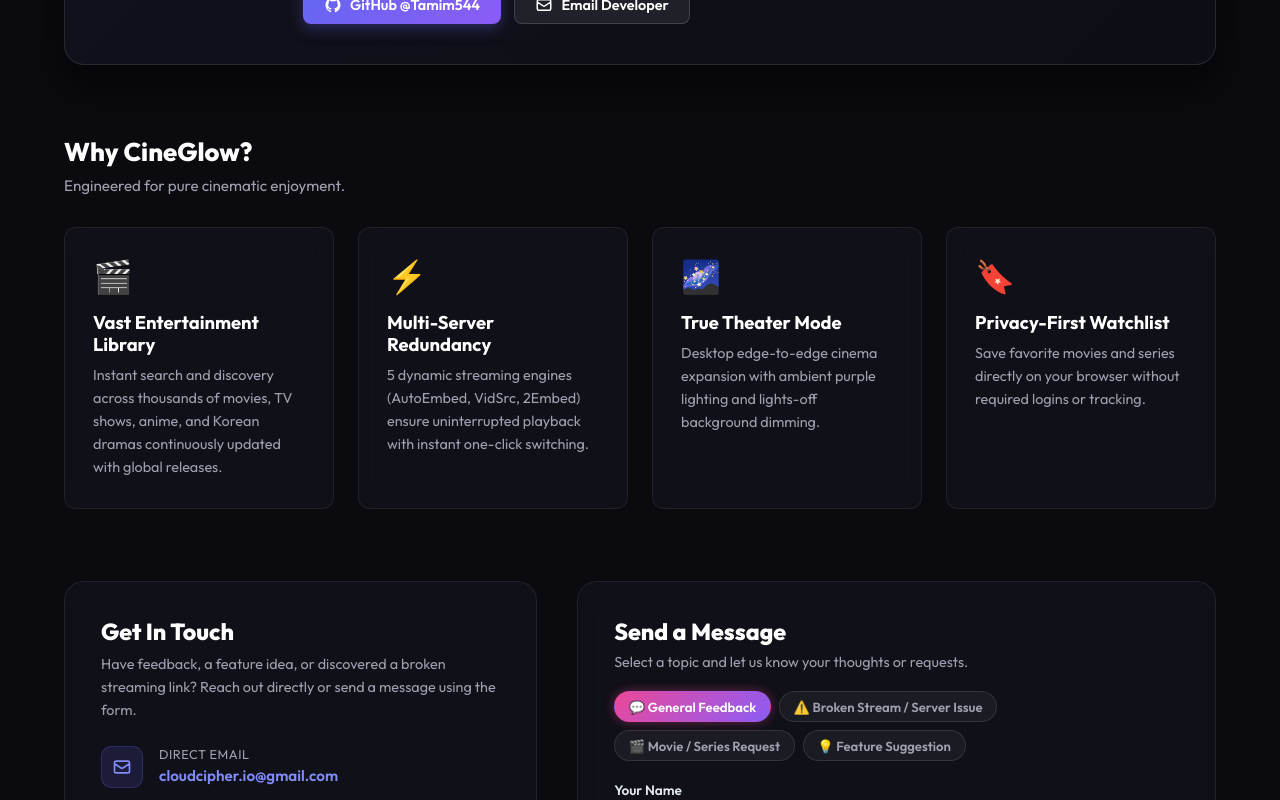
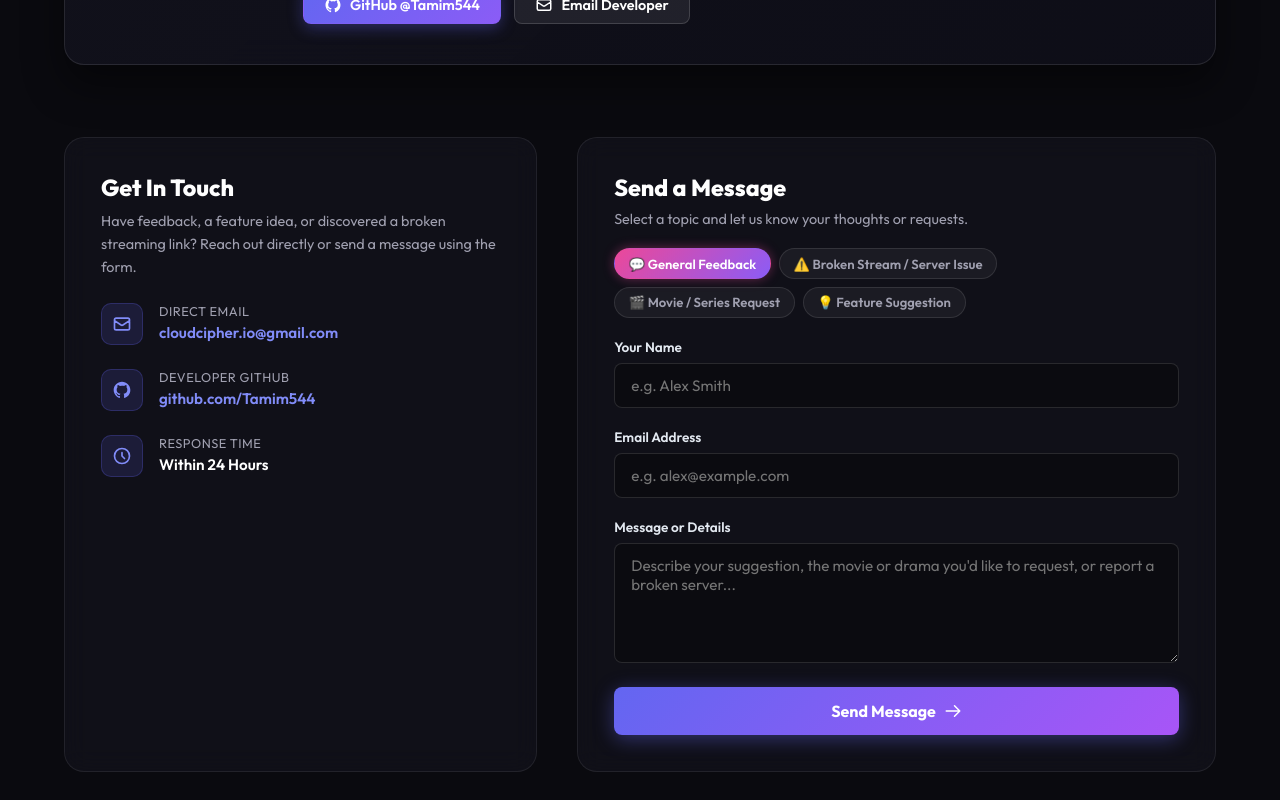
Before and after one commit to Tamim544/Cineglow--Streaming-Website, a Next.js app: page /about in a window 1280 px wide. Shown: the part 640-1440 px from the top of the page. Built offline with nearby package versions, Linux system fonts and the light colour scheme.

Commit message:
feat(about): remove 'Why CineGlow' features grid section

```diff
--- a/src/app/about/About.module.css
+++ b/src/app/about/About.module.css
@@ -234,61 +234,11 @@
   transform: translateY(-2px);
 }
 
-/* Features Grid */
-.featuresSection {
-  margin-bottom: 4.5rem;
-}
-
 .sectionHeading {
   font-size: 1.6rem;
   font-weight: 800;
   margin-bottom: 0.5rem;
   color: #ffffff;
-}
-
-.sectionSub {
-  color: var(--text-secondary);
-  margin-bottom: 2rem;
-  font-size: 0.95rem;
-}
-
-.featuresGrid {
-  display: grid;
-  grid-template-columns: repeat(auto-fit, minmax(260px, 1fr));
-  gap: 1.5rem;
-}
-
-.featureCard {
-  background: rgba(20, 20, 30, 0.6);
-  border: 1px solid rgba(255, 255, 255, 0.08);
-  border-radius: var(--radius-md);
-  padding: 1.75rem;
-  backdrop-filter: blur(12px);
-  transition: all 0.25s ease;
-}
-
-.featureCard:hover {
-  border-color: rgba(99, 102, 241, 0.4);
-  transform: translateY(-4px);
-  box-shadow: 0 10px 30px rgba(0, 0, 0, 0.35);
-}
-
-.featureIcon {
-  font-size: 2rem;
-  margin-bottom: 1rem;
-}
-
-.featureTitle {
-  font-size: 1.15rem;
-  font-weight: 700;
-  margin-bottom: 0.5rem;
-  color: #ffffff;
-}
-
-.featureDesc {
-  color: var(--text-secondary);
-  font-size: 0.9rem;
-  line-height: 1.6;
 }
 
 /* Contact & Feedback Section */
--- a/src/app/about/page.tsx
+++ b/src/app/about/page.tsx
@@ -121,47 +121,6 @@ export default function AboutPage() {
                 <span>Email Developer</span>
               </a>
             </div>
-          </div>
-        </div>
-      </section>
-
-      {/* Platform Features Grid */}
-      <section className={styles.featuresSection}>
-        <h2 className={styles.sectionHeading}>Why CineGlow?</h2>
-        <p className={styles.sectionSub}>Engineered for pure cinematic enjoyment.</p>
-
-        <div className={styles.featuresGrid}>
-          <div className={styles.featureCard}>
-            <div className={styles.featureIcon}>🎬</div>
-            <h3 className={styles.featureTitle}>Vast Entertainment Library</h3>
-            <p className={styles.featureDesc}>
-              Instant search and discovery across thousands of movies, TV shows, anime, and Korean dramas
-              continuously updated with global releases.
-            </p>
-          </div>
-
-          <div className={styles.featureCard}>
-            <div className={styles.featureIcon}>⚡</div>
-            <h3 className={styles.featureTitle}>Multi-Server Redundancy</h3>
-            <p className={styles.featureDesc}>
-              5 dynamic streaming engines (AutoEmbed, VidSrc, 2Embed) ensure uninterrupted playback with instant one-click switching.
-            </p>
-          </div>
-
-          <div className={styles.featureCard}>
-            <div className={styles.featureIcon}>🌌</div>
-            <h3 className={styles.featureTitle}>True Theater Mode</h3>
-            <p className={styles.featureDesc}>
-              Desktop edge-to-edge cinema expansion with ambient purple lighting and lights-off background dimming.
-            </p>
-          </div>
-
-          <div className={styles.featureCard}>
-            <div className={styles.featureIcon}>🔖</div>
-            <h3 className={styles.featureTitle}>Privacy-First Watchlist</h3>
-            <p className={styles.featureDesc}>
-              Save favorite movies and series directly on your browser without required logins or tracking.
-            </p>
           </div>
         </div>
       </section>
```
